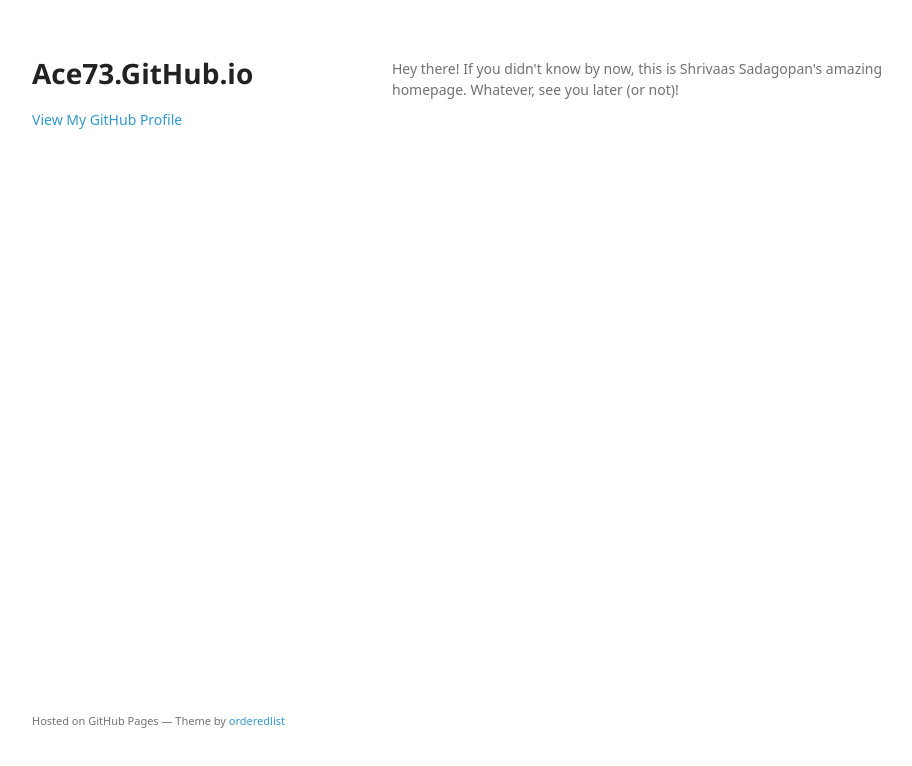
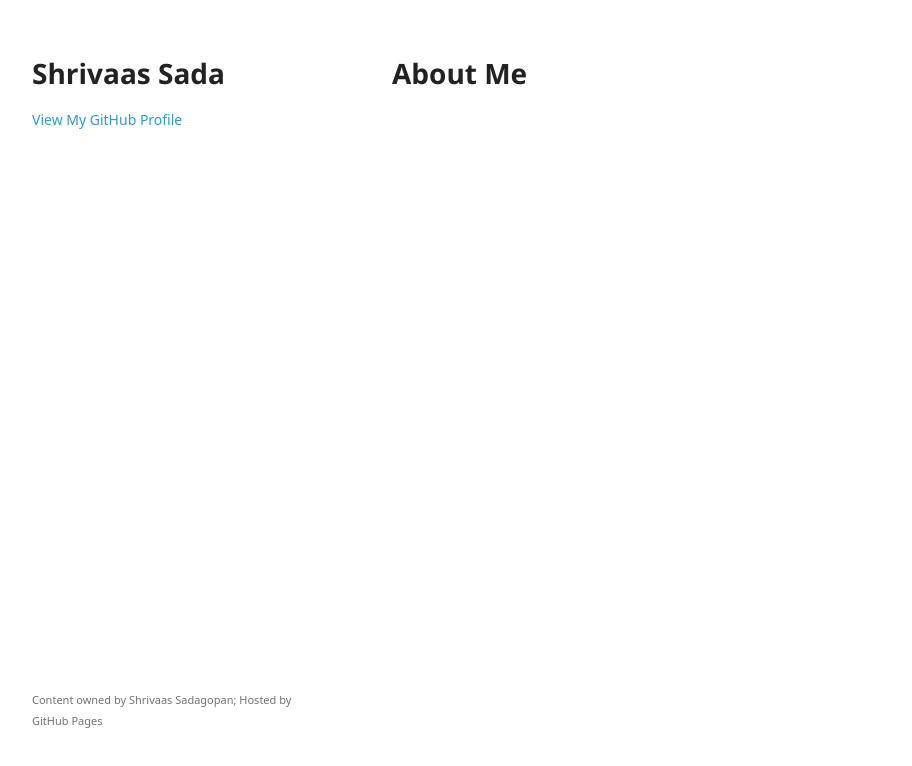
Before and after one commit to Ace73/Ace73.github.io, a plain HTML site: page index.html in a window 1280 px wide. Shown: the whole page, without its empty margins (178-1090 px from the left). Drawn offline with Linux system fonts and the light colour scheme; a web font is replaced by a local one.

Commit message:
Removed GitHub References

```diff
--- a/index.html
+++ b/index.html
@@ -15,7 +15,7 @@
   <body>
     <div class="wrapper">
       <header>
-        <h1>Ace73.GitHub.io</h1>
+        <h1>Shrivaas Sada</h1>
         <p></p>
 
 
@@ -23,12 +23,11 @@
 
       </header>
       <section>
-        <p>Hey there!
-If you didn't know by now, this is Shrivaas Sadagopan's amazing homepage.
-Whatever, see you later (or not)!</p>
+        <h1>About Me</h1>
+          <p>
       </section>
       <footer>
-        <p><small>Hosted on GitHub Pages &mdash; Theme by <a href="https://github.com/orderedlist">orderedlist</a></small></p>
+        <p><small>Content owned by Shrivaas Sadagopan; Hosted by GitHub Pages</small></p>
       </footer>
     </div>
     <script src="javascripts/scale.fix.js"></script>
```
